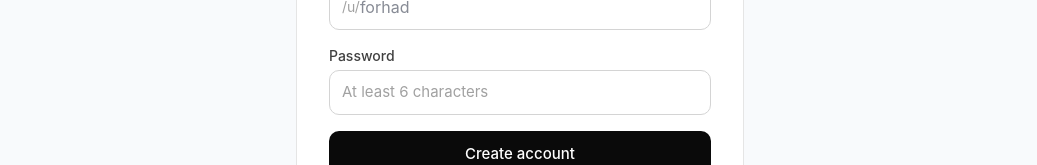
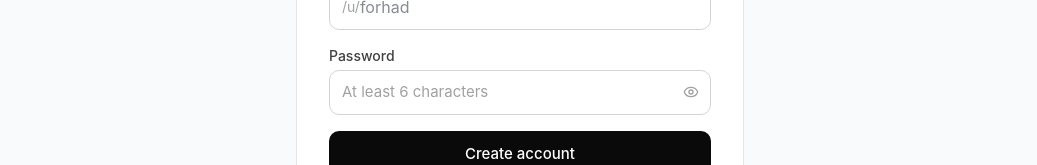
Before and after one commit to Forhad96/feedbackbox-app, a Next.js app: page /signup in a window 1280 px wide. Shown: the part 451-616 px from the top of the page, without its empty margins (120-1157 px from the left). Built offline with nearby package versions, Linux system fonts and the light colour scheme; no server answers.

Commit message:
feat: add toast notifications for authentication feedback and password visibility toggle

```diff
--- a/src/app/globals.css
+++ b/src/app/globals.css
@@ -91,4 +91,19 @@
   .spinner {
     @apply h-4 w-4 animate-spin rounded-full border-2 border-current border-t-transparent;
   }
+
+  @keyframes toast-in {
+    from {
+      opacity: 0;
+      transform: translateY(8px);
+    }
+    to {
+      opacity: 1;
+      transform: translateY(0);
+    }
+  }
+
+  .toast-enter {
+    animation: toast-in 180ms ease-out;
+  }
 }
--- a/src/app/layout.tsx
+++ b/src/app/layout.tsx
@@ -3,6 +3,7 @@ import type { ReactNode } from "react";
 import "./globals.css";
 import SiteNav from "@/components/site-nav";
 import SiteFooter from "@/components/site-footer";
+import ToasterProvider from "@/components/toaster";
 import { SITE } from "@/lib/config";
 import { getServerLang } from "@/lib/i18n/server";
 
@@ -25,7 +26,9 @@ export default async function RootLayout({
     <html lang={lang} dir="ltr">
       <body className="flex min-h-screen flex-col bg-slate-50 text-slate-900 antialiased">
         <SiteNav lang={lang} />
-        <div className="flex-1">{children}</div>
+        <ToasterProvider>
+          <div className="flex-1">{children}</div>
+        </ToasterProvider>
         <SiteFooter lang={lang} />
       </body>
     </html>
--- a/src/components/auth-form.tsx
+++ b/src/components/auth-form.tsx
@@ -3,8 +3,10 @@
 import { useState } from "react";
 import { useRouter } from "next/navigation";
 import Link from "next/link";
+import { Eye, EyeOff } from "lucide-react";
 import type { Dict } from "@/lib/i18n";
 import { Container } from "@/design-system";
+import { useToast } from "@/components/toaster";
 
 export default function AuthForm({
   mode,
@@ -16,12 +18,14 @@ export default function AuthForm({
   dict: Dict["auth"];
 }) {
   const router = useRouter();
+  const { toast } = useToast();
   const isSignup = mode === "signup";
 
   const [fullName, setFullName] = useState("");
   const [username, setUsername] = useState("");
   const [email, setEmail] = useState("");
   const [password, setPassword] = useState("");
+  const [showPassword, setShowPassword] = useState(false);
   const [error, setError] = useState<string | null>(null);
   const [loading, setLoading] = useState(false);
 
@@ -44,14 +48,21 @@ export default function AuthForm({
       });
       const data = await res.json();
       if (!res.ok) {
-        setError(data.error ?? dict.somethingWentWrong);
+        const message = data.error ?? dict.somethingWentWrong;
+        setError(message);
+        toast(message, "error");
         setLoading(false);
         return;
       }
+      toast(
+        isSignup ? dict.accountCreated : dict.welcomeBack,
+        "success"
+      );
       router.push("/dashboard");
       router.refresh();
     } catch {
       setError(dict.networkError);
+      toast(dict.networkError, "error");
       setLoading(false);
     }
   }
@@ -107,9 +118,10 @@ export default function AuthForm({
           )}
 
           <Field label={dict.password}>
+            <div className="relative">
               <input
                 required
-              type="password"
+                type={showPassword ? "text" : "password"}
                 autoComplete={isSignup ? "new-password" : "current-password"}
                 value={password}
                 onChange={(e) => setPassword(e.target.value)}
@@ -118,8 +130,24 @@ export default function AuthForm({
                     ? dict.passwordSignupPlaceholder
                     : dict.passwordLoginPlaceholder
                 }
-              className="input"
+                className="input pr-11"
               />
+              <button
+                type="button"
+                onClick={() => setShowPassword((v) => !v)}
+                aria-label={
+                  showPassword ? dict.hidePassword : dict.showPassword
+                }
+                title={showPassword ? dict.hidePassword : dict.showPassword}
+                className="absolute right-3 top-1/2 -translate-y-1/2 text-neutral-400 transition-colors hover:text-neutral-700"
+              >
+                {showPassword ? (
+                  <EyeOff className="h-4 w-4" />
+                ) : (
+                  <Eye className="h-4 w-4" />
+                )}
+              </button>
+            </div>
           </Field>
 
           {error && (
--- /dev/null
+++ b/src/components/toaster.tsx
@@ -0,0 +1,87 @@
+"use client";
+
+import {
+  createContext,
+  useCallback,
+  useContext,
+  useMemo,
+  useRef,
+  useState,
+  type ReactNode,
+} from "react";
+import { Check, AlertCircle, X } from "lucide-react";
+
+type ToastVariant = "success" | "error";
+
+type ToastItem = {
+  id: number;
+  message: string;
+  variant: ToastVariant;
+};
+
+type ToastContextValue = {
+  toast: (message: string, variant?: ToastVariant) => void;
+};
+
+const ToastContext = createContext<ToastContextValue | null>(null);
+
+export function useToast(): ToastContextValue {
+  const ctx = useContext(ToastContext);
+  if (!ctx) {
+    throw new Error("useToast must be used within a ToasterProvider");
+  }
+  return ctx;
+}
+
+export default function ToasterProvider({ children }: { children: ReactNode }) {
+  const [toasts, setToasts] = useState<ToastItem[]>([]);
+  const idRef = useRef(0);
+
+  const dismiss = useCallback((id: number) => {
+    setToasts((prev) => prev.filter((t) => t.id !== id));
+  }, []);
+
+  const toast = useCallback(
+    (message: string, variant: ToastVariant = "success") => {
+      const id = ++idRef.current;
+      setToasts((prev) => [...prev, { id, message, variant }]);
+      setTimeout(() => dismiss(id), 4200);
+    },
+    [dismiss]
+  );
+
+  const value = useMemo(() => ({ toast }), [toast]);
+
+  return (
+    <ToastContext.Provider value={value}>
+      {children}
+      <div
+        aria-live="polite"
+        className="pointer-events-none fixed inset-x-0 bottom-5 z-50 flex flex-col items-center gap-2 px-4"
+      >
+        {toasts.map((t) => (
+          <div
+            key={t.id}
+            role={t.variant === "error" ? "alert" : "status"}
+            className="toast-enter pointer-events-auto flex w-full max-w-sm items-center gap-3 rounded-[var(--radius-control)] bg-neutral-950 px-4 py-3 text-sm text-white shadow-lg"
+          >
+            {t.variant === "success" ? (
+              <Check className="h-4 w-4 shrink-0 text-emerald-400" />
+            ) : (
+              <AlertCircle className="h-4 w-4 shrink-0 text-red-400" />
+            )}
+            <p className="min-w-0 flex-1 leading-snug">{t.message}</p>
+            <button
+              type="button"
+              onClick={() => dismiss(t.id)}
+              aria-label="Dismiss"
+              className="text-white/60 transition-colors hover:text-white"
+            >
+              <X className="h-4 w-4" />
+            </button>
+          </div>
+        ))}
+      </div>
+    </ToastContext.Provider>
+  );
+}
--- a/src/lib/i18n/bn.json
+++ b/src/lib/i18n/bn.json
@@ -116,6 +116,10 @@
     "password": "পাসওয়ার্ড",
     "passwordSignupPlaceholder": "কমপক্ষে ৬ অক্ষর",
     "passwordLoginPlaceholder": "••••••••",
+    "showPassword": "পাসওয়ার্ড দেখুন",
+    "hidePassword": "পাসওয়ার্ড লুকান",
+    "welcomeBack": "স্বাগতম — আপনি সাইন ইন করছেন।",
+    "accountCreated": "অ্যাকাউন্ট তৈরি হয়েছে — আপনার বক্স প্রস্তুত!",
     "somethingWentWrong": "কিছু একটা ভুল হয়েছে।",
     "networkError": "নেটওয়ার্ক সমস্যা। আবার চেষ্টা করুন।",
     "pleaseWait": "অনুগ্রহ করে অপেক্ষা করুন",
--- a/src/lib/i18n/en.json
+++ b/src/lib/i18n/en.json
@@ -116,6 +116,10 @@
     "password": "Password",
     "passwordSignupPlaceholder": "At least 6 characters",
     "passwordLoginPlaceholder": "••••••••",
+    "showPassword": "Show password",
+    "hidePassword": "Hide password",
+    "welcomeBack": "Welcome back — you're signed in.",
+    "accountCreated": "Account created — your box is ready.",
     "somethingWentWrong": "Something went wrong.",
     "networkError": "Network error. Please try again.",
     "pleaseWait": "Please wait",
```
Lines whose indentation alone changed are shown as unchanged.
